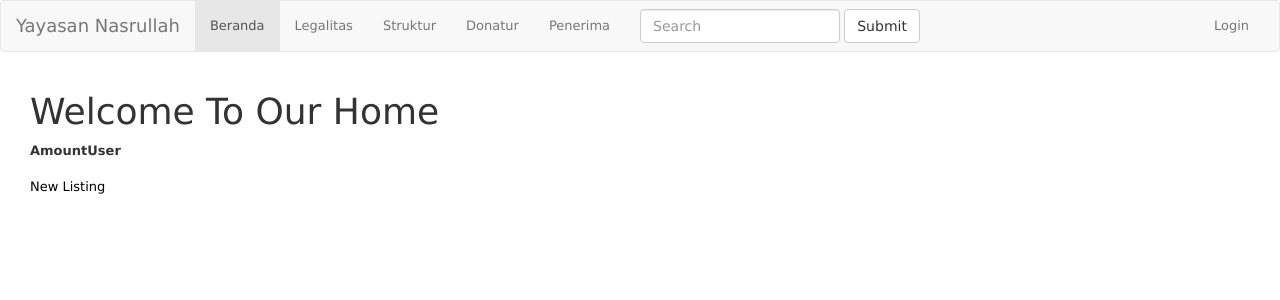
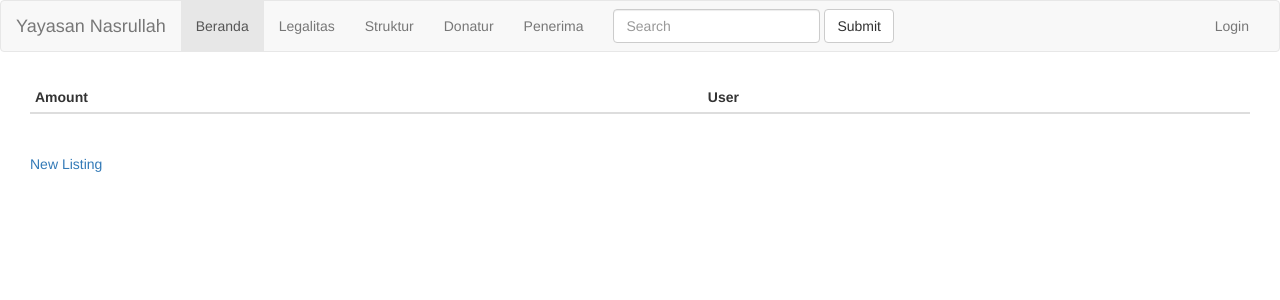
Before and after one commit to malprax/yayasan_yakin, a Rails app: page /listings in a window 1280 px wide. Shown: the top 300 px of the page. Run offline with Rails 7, Linux system fonts and the light colour scheme; data that the repository does not hold is empty; style sheets or scripts are compiled from the project's sources; some libraries are stand-ins or nearby versions.

Commit message:
add css to listings

```diff
--- a/app/assets/stylesheets/scaffolds.scss
+++ b/app/assets/stylesheets/scaffolds.scss
@@ -1,69 +1,69 @@
-body {
-  background-color: #fff;
-  color: #333;
-  font-family: verdana, arial, helvetica, sans-serif;
-  font-size: 13px;
-  line-height: 18px;
-}
-
-p, ol, ul, td {
-  font-family: verdana, arial, helvetica, sans-serif;
-  font-size: 13px;
-  line-height: 18px;
-}
-
-pre {
-  background-color: #eee;
-  padding: 10px;
-  font-size: 11px;
-}
-
-a {
-  color: #000;
-  &:visited {
-    color: #666;
-  }
-  &:hover {
-    color: #fff;
-    background-color: #000;
-  }
-}
-
-div {
-  &.field, &.actions {
-    margin-bottom: 10px;
-  }
-}
-
-#notice {
-  color: green;
-}
-
-.field_with_errors {
-  padding: 2px;
-  background-color: red;
-  display: table;
-}
-
-#error_explanation {
-  width: 450px;
-  border: 2px solid red;
-  padding: 7px;
-  padding-bottom: 0;
-  margin-bottom: 20px;
-  background-color: #f0f0f0;
-  h2 {
-    text-align: left;
-    font-weight: bold;
-    padding: 5px 5px 5px 15px;
-    font-size: 12px;
-    margin: -7px;
-    margin-bottom: 0px;
-    background-color: #c00;
-    color: #fff;
-  }
-  ul li {
-    font-size: 12px;
-    list-style: square;
-  }
-}
+//body {
+//  background-color: #fff;
+//  color: #333;
+//  font-family: verdana, arial, helvetica, sans-serif;
+//  font-size: 13px;
+//  line-height: 18px;
+//}
+//
+//p, ol, ul, td {
+//  font-family: verdana, arial, helvetica, sans-serif;
+//  font-size: 13px;
+//  line-height: 18px;
+//}
+//
+//pre {
+//  background-color: #eee;
+//  padding: 10px;
+//  font-size: 11px;
+//}
+//
+//a {
+//  color: #000;
+//  &:visited {
+//    color: #666;
+//  }
+//  &:hover {
+//    color: #fff;
+//    background-color: #000;
+//  }
+//}
+//
+//div {
+//  &.field, &.actions {
+//    margin-bottom: 10px;
+//  }
+//}
+//
+//#notice {
+//  color: green;
+//}
+//
+//.field_with_errors {
+//  padding: 2px;
+//  background-color: red;
+//  display: table;
+//}
+//
+//#error_explanation {
+//  width: 450px;
+//  border: 2px solid red;
+//  padding: 7px;
+//  padding-bottom: 0;
+//  margin-bottom: 20px;
+//  background-color: #f0f0f0;
+//  h2 {
+//    text-align: left;
+//    font-weight: bold;
+//    padding: 5px 5px 5px 15px;
+//    font-size: 12px;
+//    margin: -7px;
+//    margin-bottom: 0px;
+//    background-color: #c00;
+//    color: #fff;
+//  }
+//  ul li {
+//    font-size: 12px;
+//    list-style: square;
+//  }
+//}
--- a/app/views/listings/index.html.erb
+++ b/app/views/listings/index.html.erb
@@ -1,10 +1,7 @@
 <div class="container-fluid">
   <div class="col-md-12">
     <p id="notice"><%= notice %></p>
-
-    <h1>Welcome To Our Home</h1>
-
-    <table>
+    <table class="table table-hover table-condensed">
       <thead>
         <tr>
           <th>Amount</th>
```
